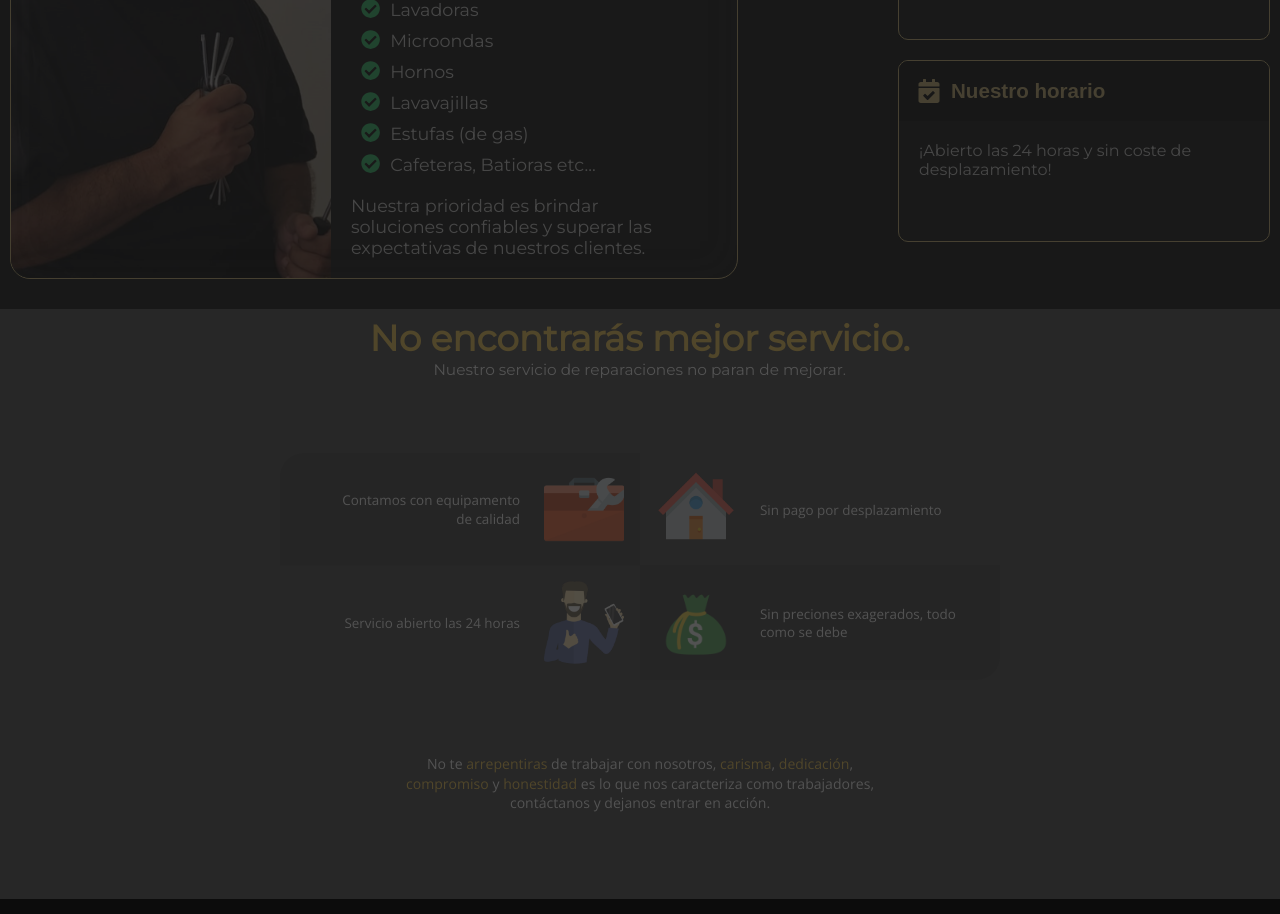
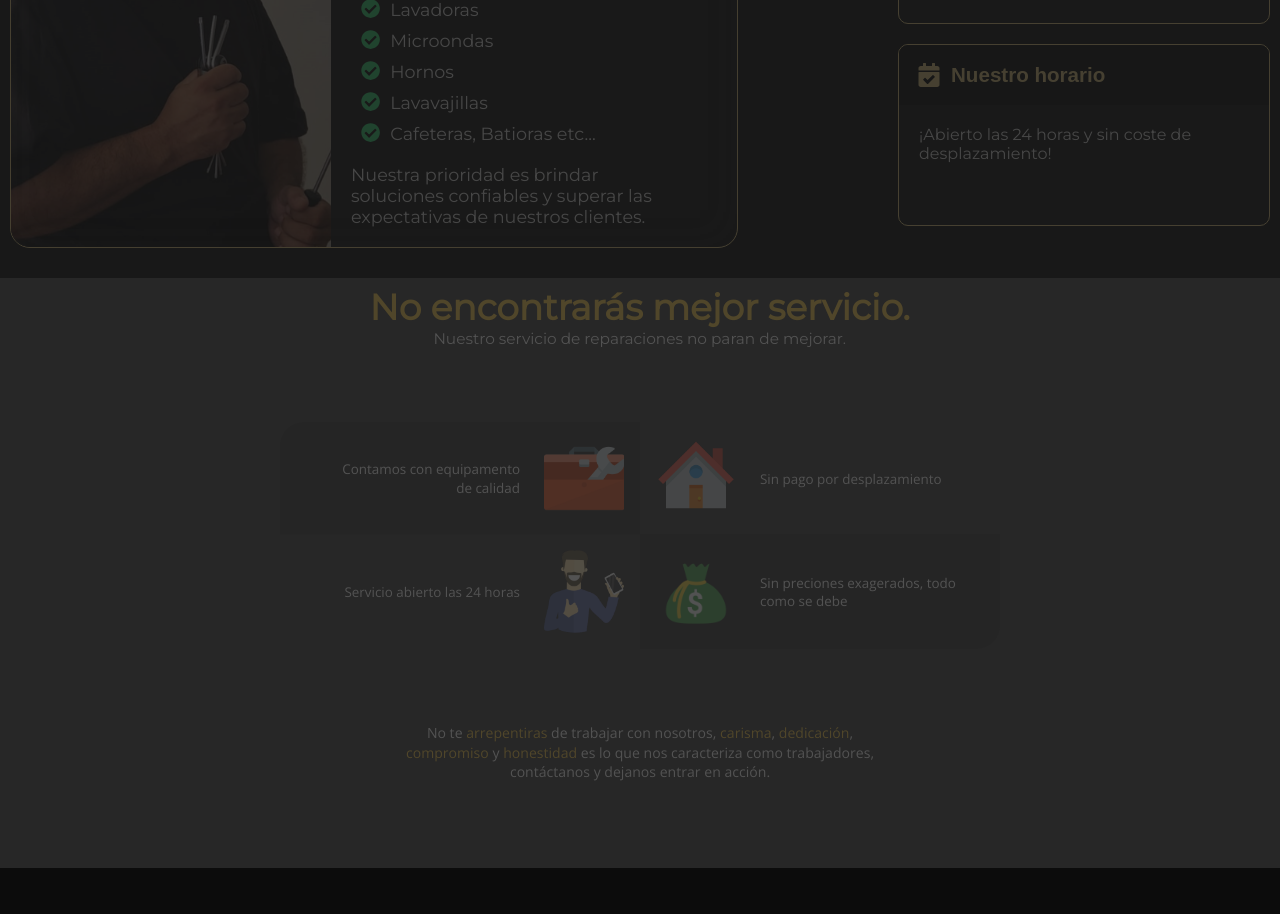
Before and after one commit to GankiDEV/Julio-Reparaciones-WEB, a React (Vite) app: page / in a window 1280 px wide. Shown: the part 2240-3154 px from the top of the page. Built offline with nearby package versions, Linux system fonts and the light colour scheme.

Commit message:
sexto commit

```diff
--- a/src/components/Servicios.jsx
+++ b/src/components/Servicios.jsx
@@ -66,10 +66,6 @@ function Servicios() {
                   </li>
                   <li>
                     <FaCheckCircle color="#4e8" fontSize={"1.2rem"} s />
-                    <p>Estufas (de gas)</p>
-                  </li>
-                  <li>
-                    <FaCheckCircle color="#4e8" fontSize={"1.2rem"} s />
                     <p>Cafeteras, Batioras etc...</p>
                   </li>
                 </ul>
```
